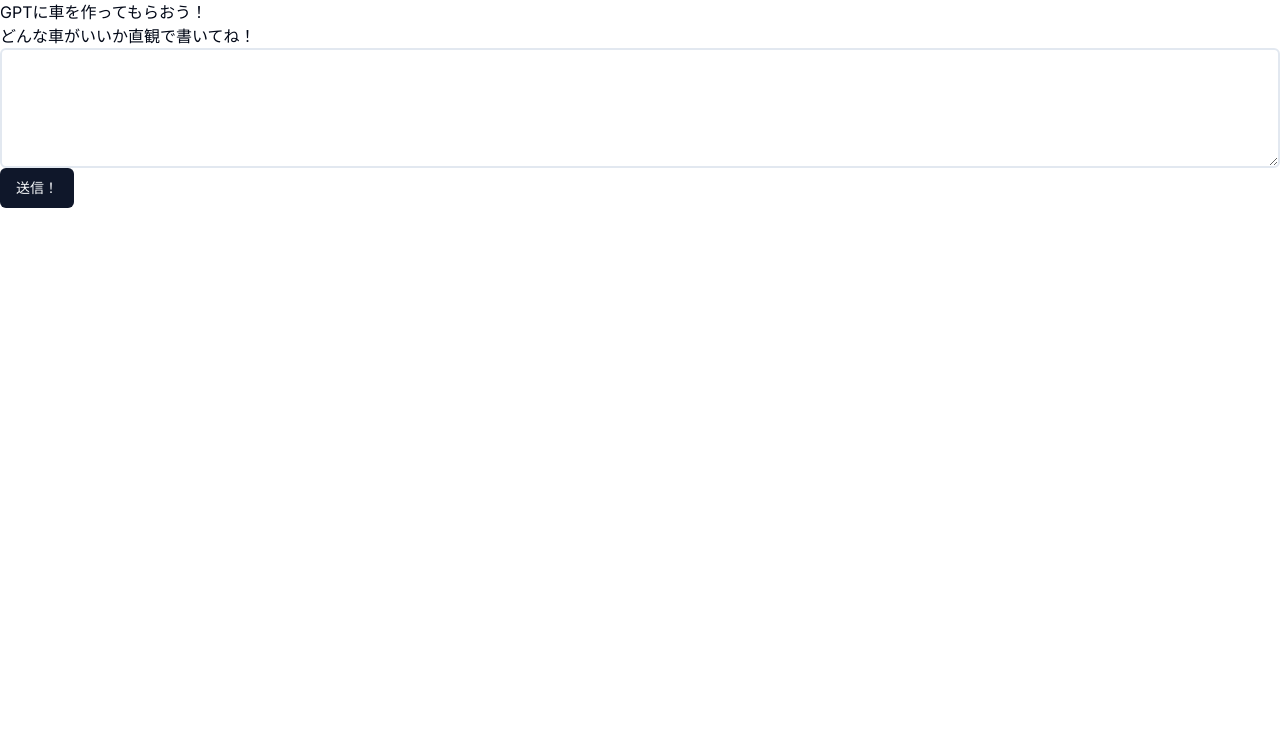
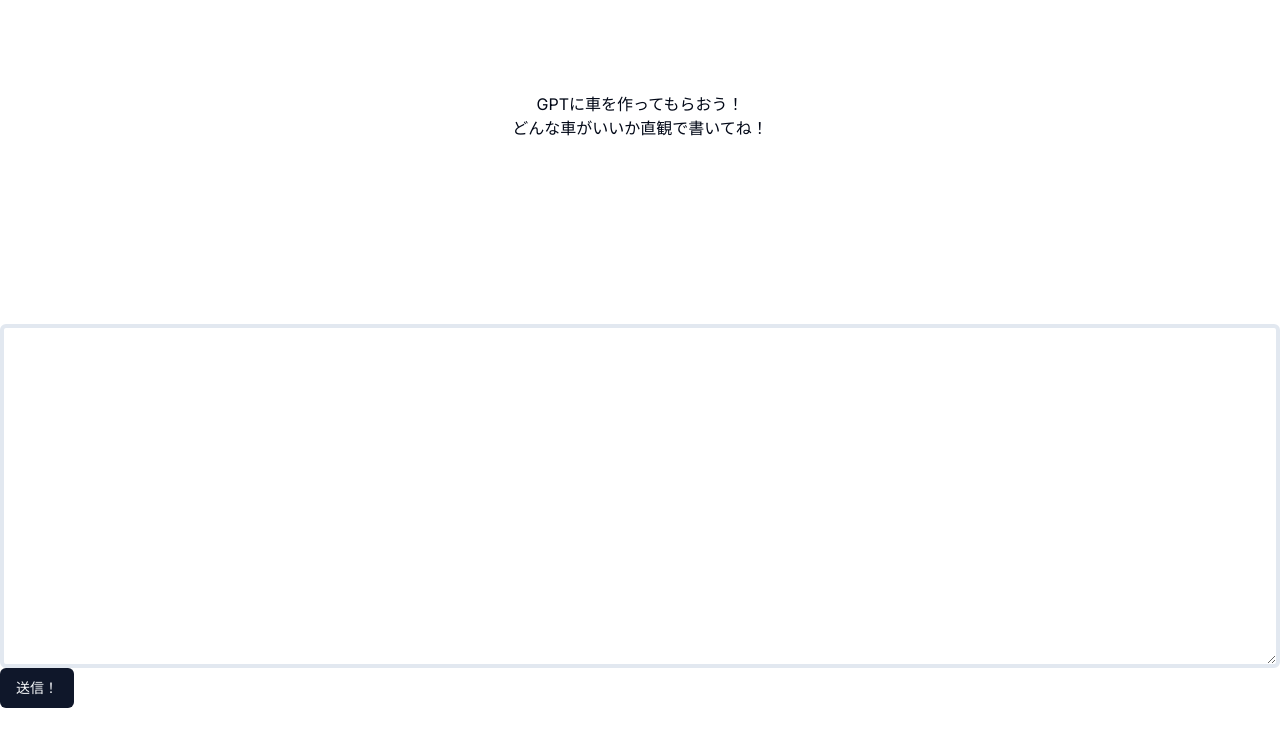
Before and after one commit to nose221834/ChatGP, a Next.js app in the folder view/: page /create in a window 1280 px wide. Shown: the top 746 px of the page. Built offline with nearby package versions, Linux system fonts and the light colour scheme.

Commit message:
車作成画面の作成

```diff
--- a/view/src/app/create/page.tsx
+++ b/view/src/app/create/page.tsx
@@ -1,17 +1,44 @@
+"use client";
+
 import { Textarea } from "@/components/ui/textarea";
 import { Button } from "@/components/ui/button";
+import { useState, useEffect } from "react";
+import { useRouter } from "next/navigation";
 
 export default function Home() {
+  const handleClick = async () => {
+    try {
+      const response = await fetch(
+        "http://localhost:9004/1?text=%E3%81%93%E3%82%93%E3%81%AB%E3%81%A1%E3%81%AF"
+      );
+      const blob = await response.blob();
+      const url = URL.createObjectURL(blob);
+      localStorage.setItem("UserCar", url);
+    } catch (error) {
+      console.error("Error:", error);
+    }
+  };
   return (
     <main>
-      <div className="flex flex-col flex-wrap">
-        <p>GPTに車を作ってもらおう！</p>
-        <p>どんな車がいいか直観で書いてね！</p>
-        <form>
-          <Textarea className="border-2" rows={5}></Textarea>
-          <Button>送信！</Button>
-        </form>
+      <div className="flex flex-col flex-wrap justify-around h-screen ">
+        <div className="flex flex-col items-center">
+          <h1>GPTに車を作ってもらおう！</h1>
+          <h2>どんな車がいいか直観で書いてね！</h2>
+        </div>
+        <div>
+          <form action="/create/result">
+            <Textarea
+              className="border-4 text-2xl text-center align-baseline leading-10"
+              rows={8}
+              cols={5}
+            ></Textarea>
+            <Button onClick={handleClick}>送信！</Button>
+          </form>
+        </div>
       </div>
     </main>
   );
 }
+
+// height: 60px; /* 例として3行分の高さ */
+// line-height: 20px; /* 1行あたりの高さ */
```
